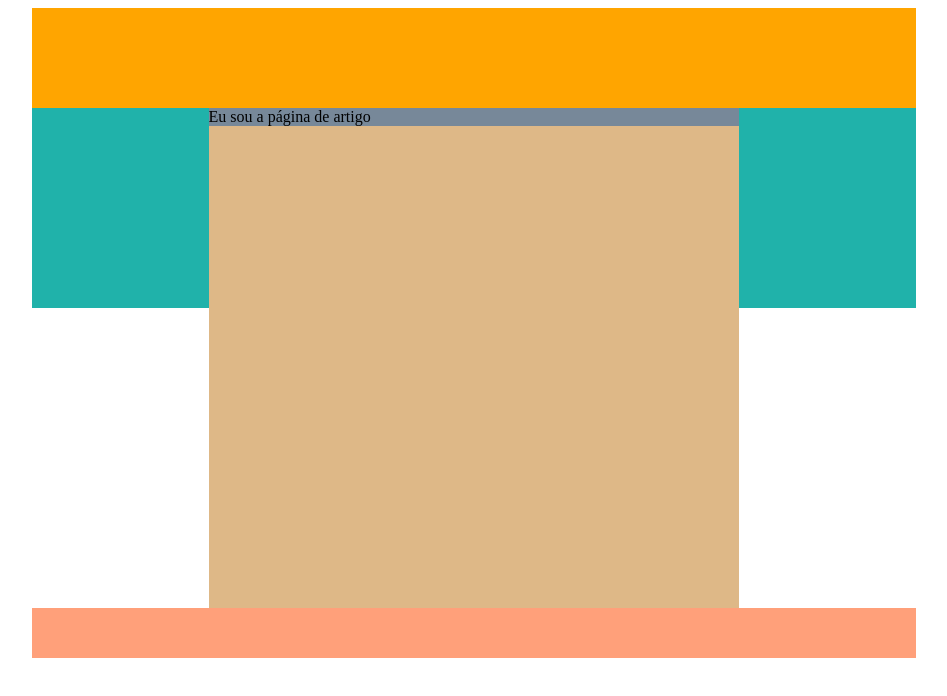
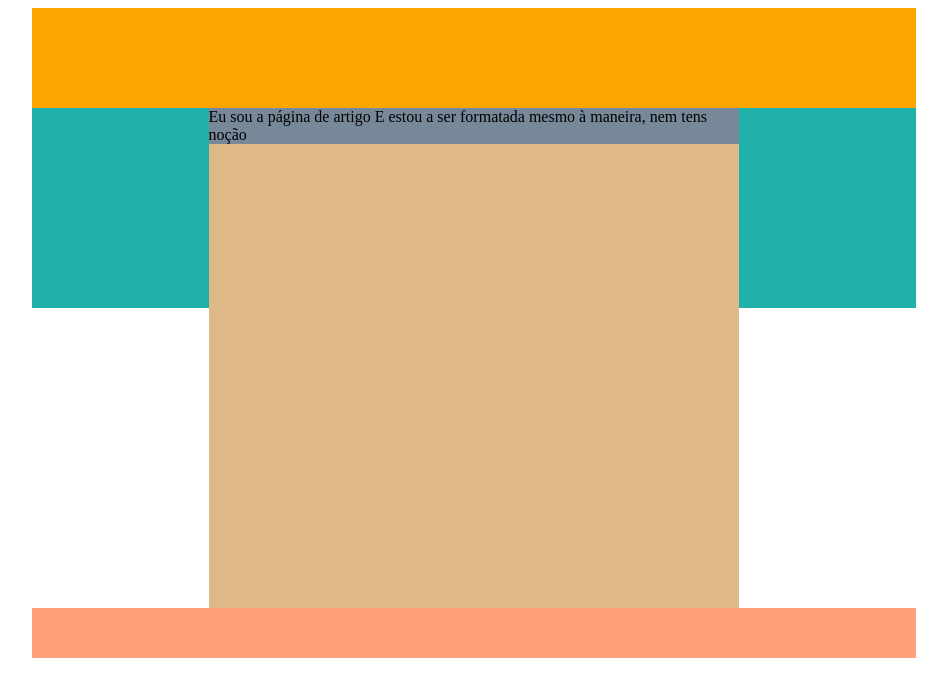
Before and after one commit to ivoteixeirapereira/workshop_final_flag, a plain HTML site: page artigo.html in a window 1280 px wide. Shown: the whole page, without its empty margins (166-1113 px from the left). Drawn offline with Linux system fonts and the light colour scheme.

Commit message:
Texto do artigo atualizado

```diff
--- a/artigo.html
+++ b/artigo.html
@@ -15,7 +15,11 @@
         </div>
         <div class="esq"></div>
         <div class="meio">
-                <div class="artigo"> Eu sou a página de artigo</div>
+                <div class="artigo">
+                    Eu sou a página de artigo
+                    E estou a ser formatada mesmo à maneira, nem tens noção
+
+                </div>
         </div>
         <div class="dir"></div>
         <div class="rodape"></div>
```
